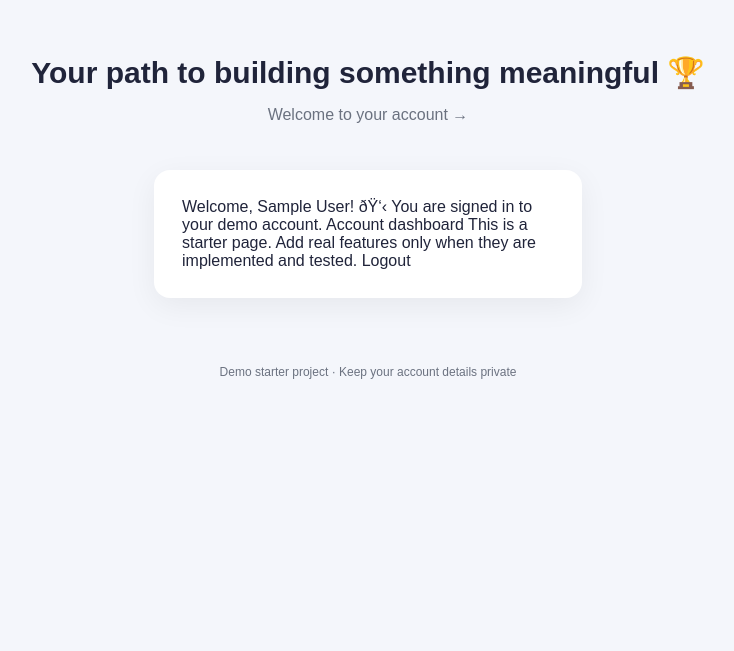
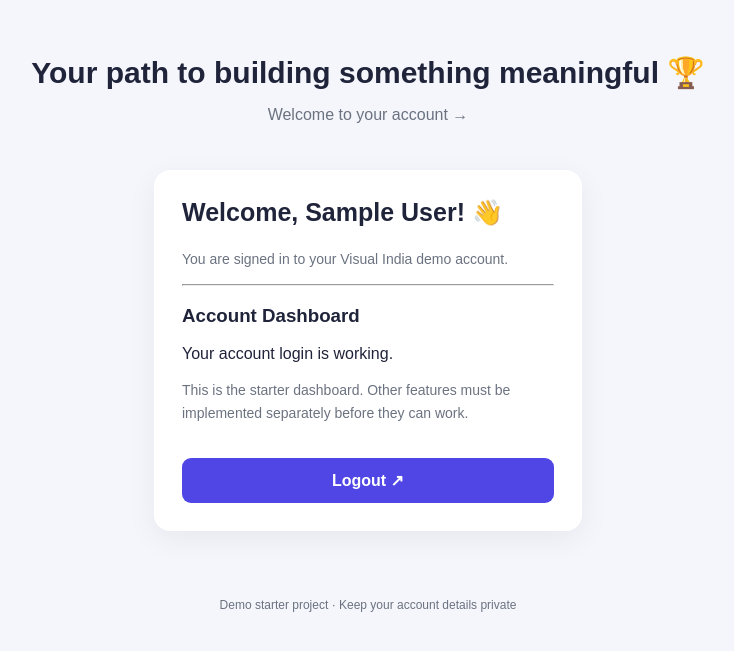
Before and after one commit to utpalhaldea/Indian-cash, a Flask app: page /dashboard in a window 1280 px wide. Shown: the part 63-714 px from the top of the page, without its empty margins (272-1006 px from the left). Run offline with Flask 3, Linux system fonts and the light colour scheme; the visitor is signed in with stand-in values (Sample User, id 1).

Commit message:
Revise dashboard.html for improved user greeting
Updated the dashboard template with a welcome message and account information.

```diff
--- a/templates/dashboard.html
+++ b/templates/dashboard.html
@@ -1,10 +1,28 @@
-{% extends "base.html" %} {% block title %}Dashboard Â· Visual India{% endblock %} {% block content %}
-Welcome, {{ full_name }}! ðŸ‘‹
+{% extends "base.html" %}
 
-You are signed in to your demo account.
+{% block title %}Dashboard · Visual India{% endblock %}
 
-Account dashboard
-This is a starter page. Add real features only when they are implemented and tested.
+{% block content %}
+<h2>Welcome, {{ full_name }}! 👋</h2>
 
-Logout
+<p class="muted">
+    You are signed in to your Visual India demo account.
+</p>
+
+<hr>
+
+<h3>Account Dashboard</h3>
+
+<p>
+    Your account login is working.
+</p>
+
+<p class="muted">
+    This is the starter dashboard. Other features must be
+    implemented separately before they can work.
+</p>
+
+<form method="POST" action="{{ url_for('logout') }}">
+    <button type="submit">Logout ↗</button>
+</form>
 {% endblock %}
```
